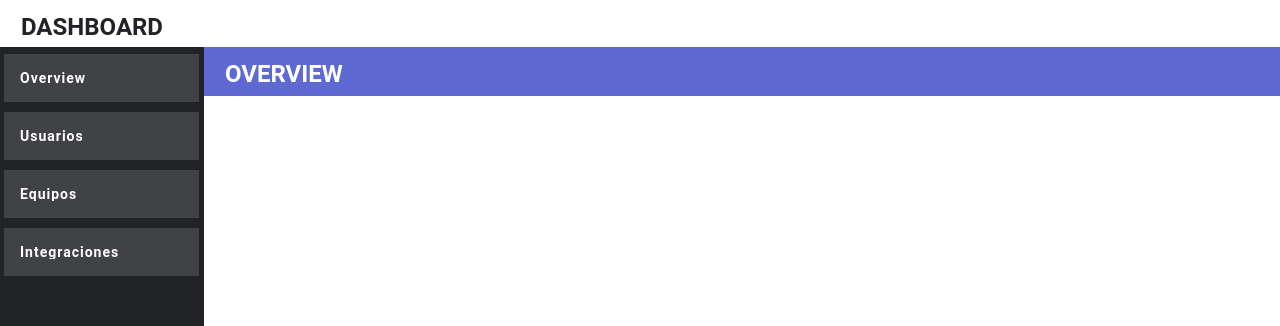
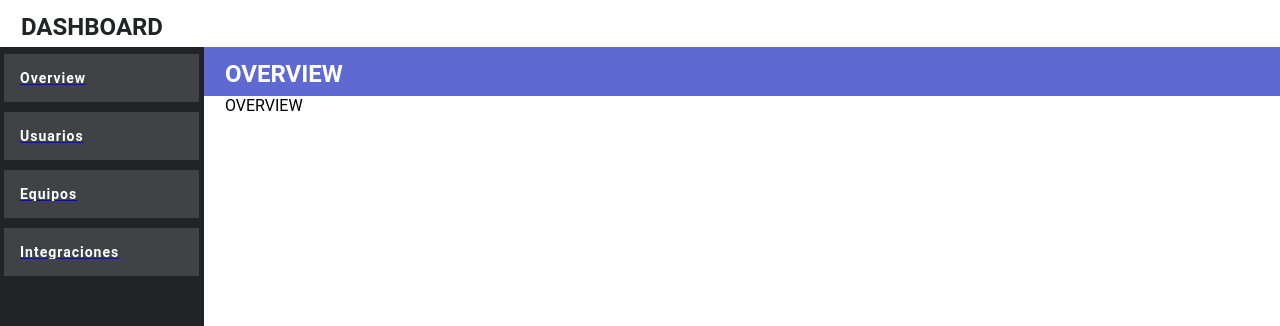
Before and after one commit to lufepama/remuner-front, a Vue app: page /#/overview in a window 1280 px wide. Shown: the top 326 px of the page. Built offline with nearby package versions, Linux system fonts and the light colour scheme.

Commit message:
add routing

```diff
--- a/src/App.vue
+++ b/src/App.vue
@@ -8,13 +8,6 @@
 		</div>
 		<div class="main-container">
 			<div class="nav-container">
-				<!-- <router-link to="/">Home</router-link> |
-			<router-link to="/about">About</router-link> |
-			<router-link :to="{ name: 'counter' }">Counter</router-link> |
-			<router-link :to="{ name: 'users' }">Usuarios</router-link> |
-			<router-link :to="{ name: 'pokemon-search' }">Buscar</router-link> |
-			<router-link :to="{ name: 'todo' }">Todo</router-link> |
-			<router-link :to="{ name: 'slots' }">Slots</router-link> -->
 				<NavbarItems />
 				<div class="nav-footer">
 					<div class="nav-footer-title">
@@ -30,6 +23,13 @@
 				<div class="header-container body-header">
 					<div class="header-inner">
 						<h1 class="header-title header-title-inner">OVERVIEW</h1>
+					</div>
+					<div>
+						<router-view v-slot="{ Component, route }">
+							<keep-alive>
+								<component :is="Component" :key="route.name" />
+							</keep-alive>
+						</router-view>
 					</div>
 				</div>
 			</div>
--- a/src/components/NavbarItems.vue
+++ b/src/components/NavbarItems.vue
@@ -2,25 +2,19 @@
 
 <template>
 	<div>
-		<!-- <router-link to="/">Home</router-link> |
-			<router-link to="/about">About</router-link> |
-			<router-link :to="{ name: 'counter' }">Counter</router-link> |
-			<router-link :to="{ name: 'users' }">Usuarios</router-link> |
-			<router-link :to="{ name: 'pokemon-search' }">Buscar</router-link> |
-			<router-link :to="{ name: 'todo' }">Todo</router-link> |
-			<router-link :to="{ name: 'slots' }">Slots</router-link> -->
 		<v-list class="list-container" lines="one">
-			<v-list-item
-				class="menu-container"
-				:class="{ 'bg-selected': false }"
+			<router-link
 				v-for="{ id, name, title } in menuItems"
+				:to="{ name: name }"
 				:key="id">
-				<v-list-item-title
-					class="txt-common"
-					:class="{ 'tx-selected': true }"
-					>{{ title }}</v-list-item-title
-				>
-			</v-list-item>
+				<v-list-item class="menu-container" :class="{ 'bg-selected': false }">
+					<v-list-item-title
+						class="txt-common"
+						:class="{ 'tx-selected': true }">
+						{{ title }}
+					</v-list-item-title>
+				</v-list-item>
+			</router-link>
 		</v-list>
 	</div>
 </template>
--- a/src/data/index.js
+++ b/src/data/index.js
@@ -10,19 +10,19 @@ export const menuItems = [
 	{
 		id: 2,
 		title: "Usuarios",
-		name: "usuarios",
+		name: "users",
 		route: "/usuarios",
 	},
 	{
 		id: 3,
 		title: "Equipos",
-		name: "equipos",
+		name: "teams",
 		route: "/equipos",
 	},
 	{
 		id: 4,
 		title: "Integraciones",
-		name: "integraciones",
+		name: "integrations",
 		route: "/integraciones",
 	},
 ];
--- a/src/main.js
+++ b/src/main.js
@@ -3,6 +3,7 @@
 import { createApp } from "vue";
 import "./style.css";
 import App from "./App.vue";
+import router from "./router";
 
 // Vuetify
 import "vuetify/styles";
@@ -15,4 +16,4 @@ const vuetify = createVuetify({
 	directives,
 });
 
-createApp(App).use(vuetify).mount("#app");
+createApp(App).use(vuetify).use(router).mount("#app");
--- /dev/null
+++ b/src/router/index.js
@@ -0,0 +1,42 @@
+/** @format */
+
+import { createRouter, createWebHashHistory } from "vue-router";
+
+const routes = [
+	{
+		path: "/overview",
+		name: "overview",
+		// route level code-splitting
+		// this generates a separate chunk (about.[hash].js) for this route
+		// which is lazy-loaded when the route is visited.
+		component: () =>
+			import(/* webpackChunkName: "about" */ "../views/private/Overview.vue"),
+	},
+	{
+		path: "/equipos",
+		name: "teams",
+		component: () =>
+			import(/* webpackChunkName: "counter" */ "../views/private/Teams.vue"),
+	},
+	{
+		path: "/users",
+		name: "users",
+		component: () =>
+			import(/* webpackChunkName: "Users" */ "../views/private/Users.vue"),
+	},
+	{
+		path: "/integraciones",
+		name: "integrations",
+		component: () =>
+			import(
+				/* webpackChunkName: "SearchPokemon" */ "../views/private/Integrations.vue"
+			),
+	},
+];
+
+const router = createRouter({
+	history: createWebHashHistory(),
+	routes,
+});
+
+export default router;
--- /dev/null
+++ b/src/views/private/Integrations.vue
@@ -0,0 +1,9 @@
+<!-- @format -->
+
+<template lang="">
+	<div>Integraciones</div>
+</template>
+<script>
+export default {};
+</script>
+<style scoped></style>
--- /dev/null
+++ b/src/views/private/Overview.vue
@@ -0,0 +1,9 @@
+<!-- @format -->
+
+<template lang="">
+	<div>OVERVIEW</div>
+</template>
+<script>
+export default {};
+</script>
+<style scoped></style>
--- /dev/null
+++ b/src/views/private/Teams.vue
@@ -0,0 +1,9 @@
+<!-- @format -->
+
+<template lang="">
+	<div>Equipos</div>
+</template>
+<script>
+export default {};
+</script>
+<style scoped></style>
--- /dev/null
+++ b/src/views/private/Users.vue
@@ -0,0 +1,9 @@
+<!-- @format -->
+
+<template lang="">
+	<div>Usuarios</div>
+</template>
+<script>
+export default {};
+</script>
+<style scoped></style>
```
